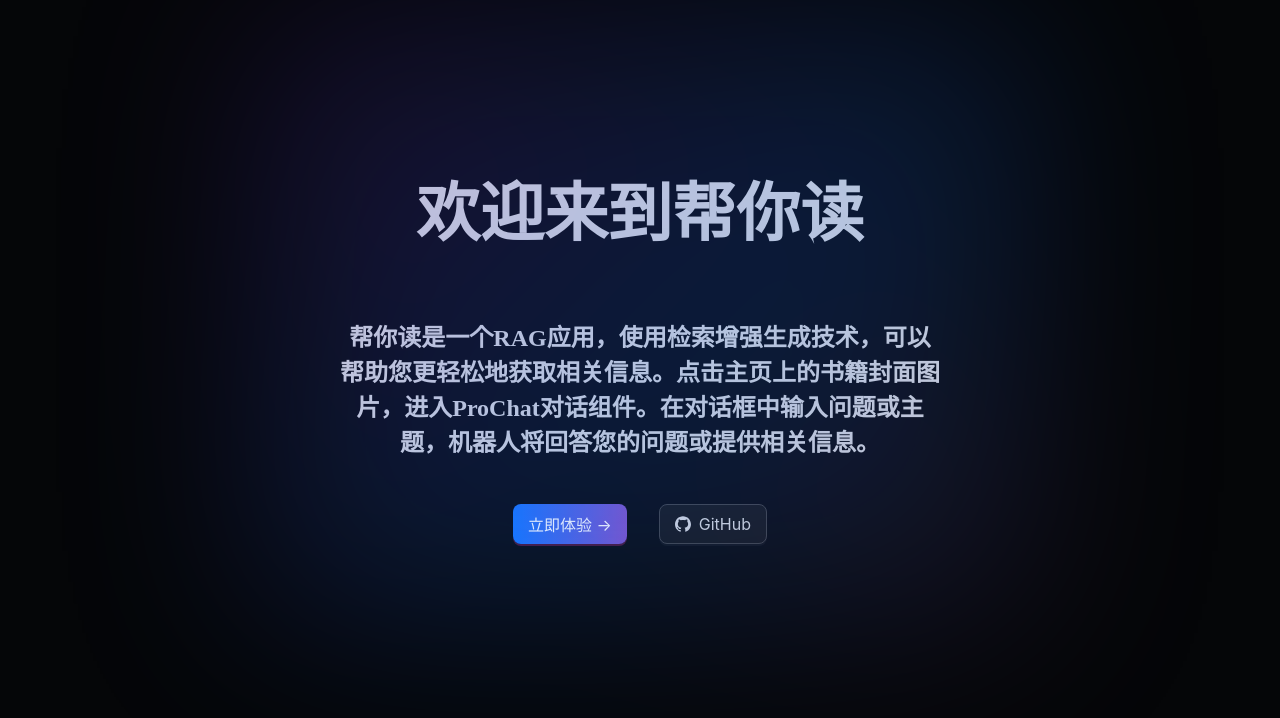
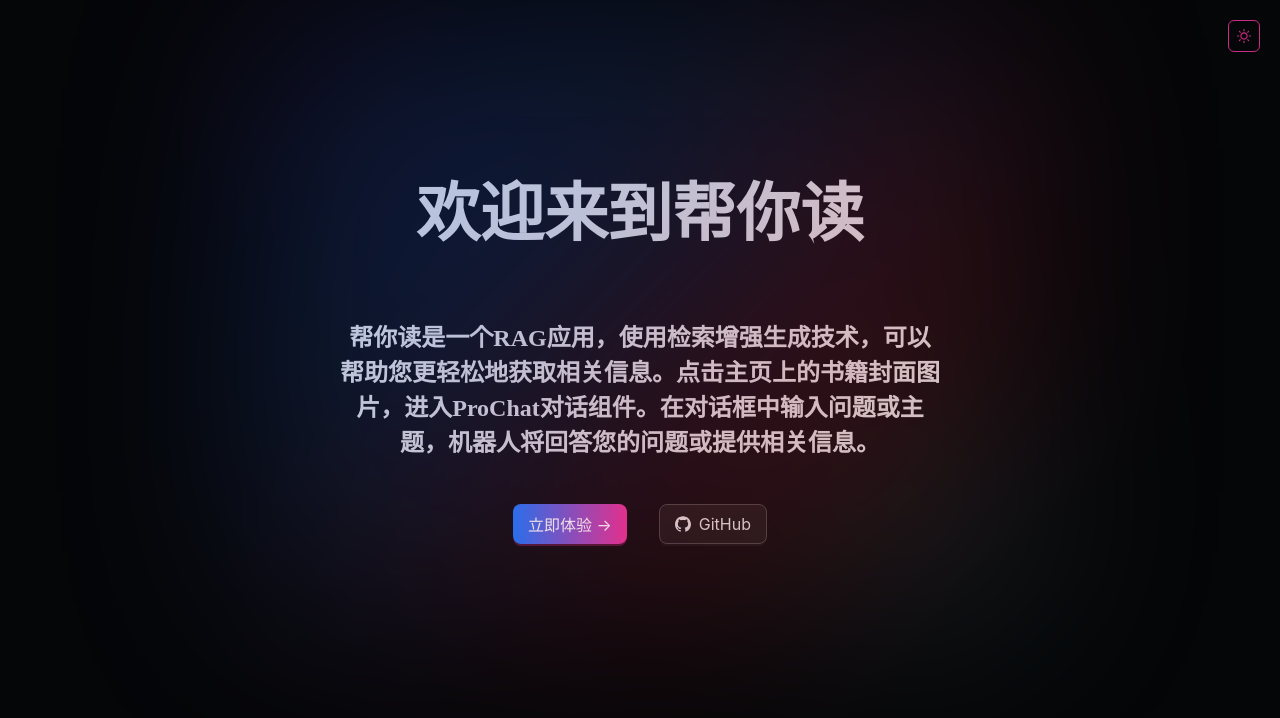
Before and after one commit to 222chaos/RAGQ-ASystem, a Next.js app: page / in a window 1280 px wide. Shown: the top 718 px of the page. Built offline with nearby package versions, Linux system fonts and the light colour scheme.

Commit message:
feat:添加亮暗主题切换功能

```diff
--- a/src/pages/Carousel.module.css
+++ b/src/pages/Carousel.module.css
@@ -37,7 +37,7 @@
 .leftArrow,
 .rightArrow {
   position: absolute;
-  background-color: rgba(235, 47, 150, 1);
+  background-color: transparent;
   padding: 12px;
   border-radius: 50%;
   top: 50%;
--- a/src/pages/Carousel.tsx
+++ b/src/pages/Carousel.tsx
@@ -8,7 +8,7 @@ import Slider from 'react-slick';
 import 'slick-carousel/slick/slick-theme.css';
 import 'slick-carousel/slick/slick.css';
 import styles from './Carousel.module.css';
-import Transition from './Transiton';
+import Transition from './Transition';
 
 export const imageInfoList = [
   {
@@ -31,7 +31,7 @@ const settings = {
   infinite: true,
   centerPadding: '10px',
   speed: 300,
-  dots: true,
+  dots: false,
   focusOnSelect: true,
   arrows: false,
 };
--- a/src/pages/Transiton.tsx
+++ b/src/pages/Transition.tsx
@@ -1,5 +1,3 @@
-'use client';
-
 import { motion } from 'framer-motion';
 
 export default function Transition({ children }: { children: React.ReactNode }) {
--- a/src/pages/_app.jsx
+++ b/src/pages/_app.jsx
@@ -1,23 +1,48 @@
-import { ConfigProvider, theme } from 'antd';
+// _app.jsx
+import { MoonOutlined, SunOutlined } from '@ant-design/icons';
+import { Button, ConfigProvider, theme } from 'antd';
 import { AnimatePresence } from 'framer-motion';
 import { SessionProvider } from 'next-auth/react';
+import { createContext, useEffect, useState } from 'react';
 import '../styles/globals.css';
 
+export const ThemeContext = createContext();
+
 export default function App({ Component, pageProps }) {
+  const [themeMode, setThemeMode] = useState('dark');
+
+  useEffect(() => {
+    document.documentElement.setAttribute('data-theme', themeMode);
+  }, [themeMode]);
+
   return (
+    <ThemeContext.Provider value={{ themeMode, setThemeMode }}>
       <ConfigProvider
         theme={{
-        algorithm: theme.darkAlgorithm,
+          algorithm: themeMode === 'dark' ? theme.darkAlgorithm : theme.defaultAlgorithm,
           token: {
-          colorPrimary: 'rgb(235, 47, 150)',
+            colorPrimary: themeMode === 'dark' ? 'rgb(235, 47, 150)' : 'rgb(22,119,255)',
           },
         }}
       >
         <SessionProvider session={pageProps.session}>
           <AnimatePresence>
             <Component {...pageProps} />
+            <Button
+              type="primary"
+              ghost={themeMode === 'dark'}
+              icon={themeMode === 'dark' ? <SunOutlined /> : <MoonOutlined />}
+              style={{
+                position: 'fixed',
+                top: '20px',
+                right: '20px',
+                zIndex: 1000,
+              }}
+              onClick={() => setThemeMode(themeMode === 'dark' ? 'light' : 'dark')}
+            />
           </AnimatePresence>
         </SessionProvider>
       </ConfigProvider>
+    </ThemeContext.Provider>
   );
 }
--- a/src/pages/index.tsx
+++ b/src/pages/index.tsx
@@ -1,12 +1,22 @@
 import { GithubOutlined } from '@ant-design/icons';
 import { Button, ConfigProvider, Flex, Space, theme } from 'antd';
 import { motion } from 'framer-motion';
-import { useRouter } from 'next/navigation';
-import Transition from './Transiton';
+import { useRouter } from 'next/router';
+import { useContext } from 'react';
+import Transition from './Transition';
+import { ThemeContext } from './_app';
+
 const WelcomePage = () => {
+  const { themeMode } = useContext(ThemeContext);
   const { token } = theme.useToken();
   const router = useRouter();
+
   return (
+    <ConfigProvider
+      theme={{
+        algorithm: themeMode === 'dark' ? theme.darkAlgorithm : theme.defaultAlgorithm,
+      }}
+    >
       <Transition>
         <motion.div
           initial={{ opacity: 0, scale: 0.75 }}
@@ -84,20 +94,8 @@ const WelcomePage = () => {
           </Flex>
         </motion.div>
       </Transition>
+    </ConfigProvider>
   );
 };
 
-export default (props) => {
-  return (
-    <ConfigProvider
-      theme={{
-        algorithm: theme.darkAlgorithm,
-        token: {
-          colorPrimary: 'rgb(235, 47, 150)',
-        },
-      }}
-    >
-      <WelcomePage {...props} />
-    </ConfigProvider>
-  );
-};
+export default WelcomePage;
--- a/src/styles/globals.css
+++ b/src/styles/globals.css
@@ -1,8 +1,31 @@
+:root {
+  --primary-color: rgb(235, 47, 150);
+  --background-color: rgb(5, 6, 8);
+  --text-color: rgb(255, 255, 255);
+  --arrow-background-color: rgb(235, 47, 150);
+  --blur-ball-gradient-start: rgb(114, 46, 209);
+  --blur-ball-gradient-end: rgb(19, 194, 194);
+  --action-button-gradient-start: rgb(22, 119, 255);
+  --action-button-gradient-end: rgb(235, 47, 150);
+}
+
+[data-theme='light'] {
+  --primary-color: rgb(235, 47, 150);
+  --background-color: rgb(255, 255, 255);
+  --text-color: rgb(5, 6, 8);
+  --arrow-background-color: rgb(22, 119, 255);
+  --blur-ball-gradient-start: rgb(255, 179, 71);
+  --blur-ball-gradient-end: rgb(132, 250, 176);
+  --action-button-gradient-start: rgb(240, 98, 146);
+  --action-button-gradient-end: rgb(123, 31, 162);
+}
+
 body,
 html {
   margin: 0;
   padding: 0;
-  background-color: rgb(5, 6, 8);
+  background-color: var(--background-color);
+  color: var(--text-color);
 }
 
 .heroBlurBall {
@@ -17,28 +40,25 @@ html {
   opacity: 0.2;
   filter: blur(69px);
   will-change: transform;
-  animation-timeline: auto;
-  animation-range-start: normal;
-  animation-range-end: normal;
   background: linear-gradient(
-      135deg,
-      rgb(114, 46, 209) 0%,
-      rgb(22, 119, 255) 30%,
-      rgb(245, 34, 45) 70%,
-      rgb(19, 194, 194) 100%
-    )
-    0% 0% / 200% 200%;
+    135deg,
+    var(--blur-ball-gradient-start) 0%,
+    rgb(22, 119, 255) 30%,
+    rgb(245, 34, 45) 70%,
+    var(--blur-ball-gradient-end) 100%
+  );
   animation: 10s ease 0s infinite normal none running glow;
 }
 
 .actionButton {
-  animation-timeline: auto;
-  animation-range-start: normal;
-  animation-range-end: normal;
   border-width: initial;
   border-style: none;
   border-color: initial;
   border-image: initial;
-  background: linear-gradient(90deg, rgb(22, 119, 255) 0%, rgb(235, 47, 150) 100%) 0% 0% / 200% 100%;
+  background: linear-gradient(
+    90deg,
+    var(--action-button-gradient-start) 0%,
+    var(--action-button-gradient-end) 100%
+  );
   animation: 5s ease 0s infinite normal none running flow;
 }
```
Also changed, not shown: src/pages/Login.tsx (+27 -6 lines), src/pages/chat/[title].tsx (+3 -20 lines), src/pages/use.tsx (+16 -16 lines), src/pages/ThemeContext.tsx (added). Lines whose indentation alone changed are shown as unchanged.
